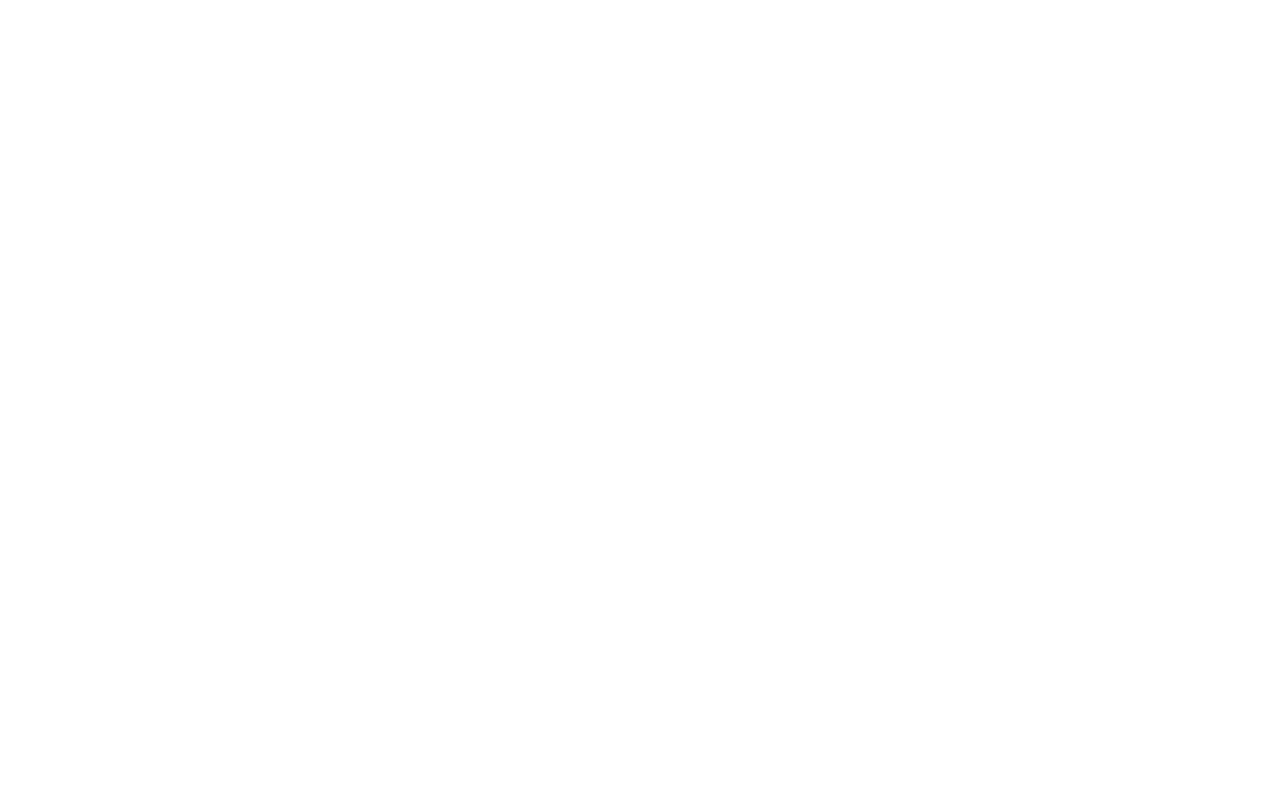
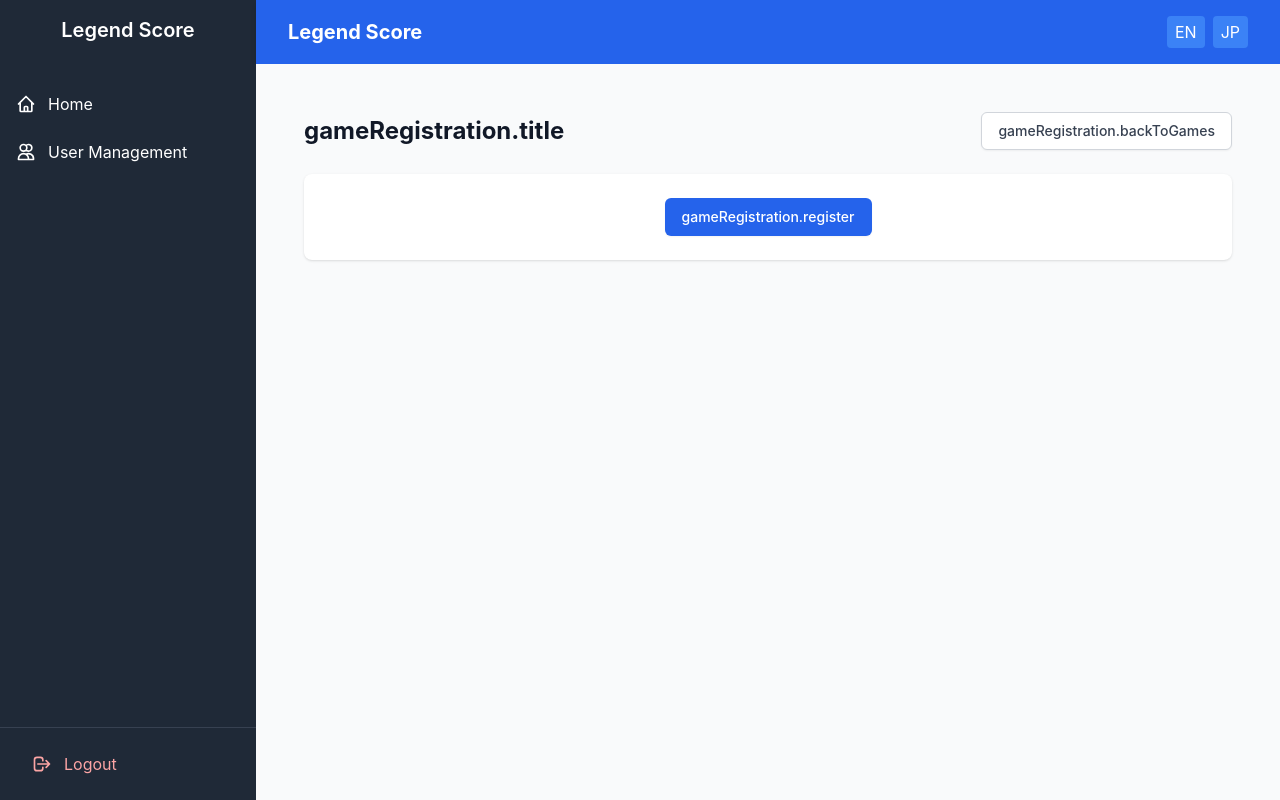
Before and after one commit to dsrice/legend_score, a React (Vite) app in the folder fe/ls-app/: page /games/1/register in a window 1280 px wide. Before the commit this address had no page. Built offline with nearby package versions, Linux system fonts and the light colour scheme; sample sign-in values are in the browser's storage.

Commit message:
feat: ゲーム登録画面を追加

```diff
--- a/fe/ls-app/src/App.tsx
+++ b/fe/ls-app/src/App.tsx
@@ -7,6 +7,7 @@
 import Home from './pages/Home';
 import UserList from './pages/UserList';
 import GameList from './pages/GameList';
+import GameRegistration from './pages/GameRegistration';
 
 // Utils
 import PrivateRoute from './utils/PrivateRoute';
@@ -57,6 +58,15 @@
                 </PrivateRoute>
               }
             />
+            {/* Game Registration Route */}
+            <Route
+              path="/games/:userId/register"
+              element={
+                <PrivateRoute>
+                  <GameRegistration />
+                </PrivateRoute>
+              }
+            />
           </Routes>
         </div>
       </NavigationProvider>
--- a/fe/ls-app/src/locales/ja/translation.json
+++ b/fe/ls-app/src/locales/ja/translation.json
@@ -30,6 +30,7 @@
     "games": "ゲーム一覧",
     "gamesFor": "のゲーム一覧",
     "backToUsers": "ユーザー一覧に戻る",
+    "registerGame": "ゲーム登録",
     "name": "ゲーム名",
     "score": "スコア",
     "count": "回数",
@@ -40,6 +41,11 @@
       "fetchFailed": "ゲームの取得に失敗しました",
       "generalError": "ゲームの取得中にエラーが発生しました"
     }
+  },
+  "gameRegistration": {
+    "title": "ゲーム登録",
+    "backToGames": "ゲーム一覧に戻る",
+    "register": "登録"
   },
   "createUserDialog": {
     "title": "新規ユーザー作成",
--- a/fe/ls-app/src/pages/GameList.tsx
+++ b/fe/ls-app/src/pages/GameList.tsx
@@ -63,6 +63,11 @@
     navigate('/users');
   };
 
+  // Function to navigate to game registration page
+  const handleRegisterGame = () => {
+    navigate(`/games/${userId}/register`);
+  };
+
   return (
     <div className="py-8 px-4 sm:px-6 lg:px-8">
       <div className="max-w-7xl mx-auto">
@@ -70,12 +75,21 @@
           <h1 className="text-2xl font-bold text-gray-900">
             {userName ? `${userName}${t('gameList.gamesFor')}` : t('gameList.games')}
           </h1>
+          <div className="flex space-x-4">
+            {/* Game Registration Button */}
+            <button
+              onClick={handleRegisterGame}
+              className="py-2 px-4 border border-transparent rounded-md shadow-sm text-sm font-medium text-white bg-blue-600 hover:bg-blue-700 focus:outline-none focus:ring-2 focus:ring-offset-2 focus:ring-blue-500"
+            >
+              {t('gameList.registerGame')}
+            </button>
             <button
               onClick={handleBackToUsers}
               className="py-2 px-4 border border-gray-300 rounded-md shadow-sm text-sm font-medium text-gray-700 bg-white hover:bg-gray-50 focus:outline-none focus:ring-2 focus:ring-offset-2 focus:ring-blue-500"
             >
               {t('gameList.backToUsers')}
             </button>
+          </div>
         </div>
 
         {/* Error Message */}
--- /dev/null
+++ b/fe/ls-app/src/pages/GameRegistration.tsx
@@ -0,0 +1,45 @@
+import React from 'react';
+import { useParams, useNavigate } from 'react-router-dom';
+import { useTranslation } from 'react-i18next';
+
+const GameRegistration: React.FC = () => {
+  const { userId } = useParams<{ userId: string }>();
+  const navigate = useNavigate();
+  const { t } = useTranslation();
+
+  // Function to go back to game list
+  const handleBackToGames = () => {
+    navigate(`/games/${userId}`);
+  };
+
+  return (
+    <div className="py-8 px-4 sm:px-6 lg:px-8">
+      <div className="max-w-7xl mx-auto">
+        <div className="flex justify-between items-center mb-6">
+          <h1 className="text-2xl font-bold text-gray-900">
+            {t('gameRegistration.title')}
+          </h1>
+          <button
+            onClick={handleBackToGames}
+            className="py-2 px-4 border border-gray-300 rounded-md shadow-sm text-sm font-medium text-gray-700 bg-white hover:bg-gray-50 focus:outline-none focus:ring-2 focus:ring-offset-2 focus:ring-blue-500"
+          >
+            {t('gameRegistration.backToGames')}
+          </button>
+        </div>
+
+        {/* ゲーム登録ボタンのみを表示 */}
+        <div className="bg-white shadow overflow-hidden rounded-lg p-6">
+          <div className="flex justify-center">
+            <button
+              className="py-2 px-4 border border-transparent rounded-md shadow-sm text-sm font-medium text-white bg-blue-600 hover:bg-blue-700 focus:outline-none focus:ring-2 focus:ring-offset-2 focus:ring-blue-500"
+            >
+              {t('gameRegistration.register')}
+            </button>
+          </div>
+        </div>
+      </div>
+    </div>
+  );
+};
+
+export default GameRegistration;
```
Lines whose indentation alone changed are shown as unchanged.
